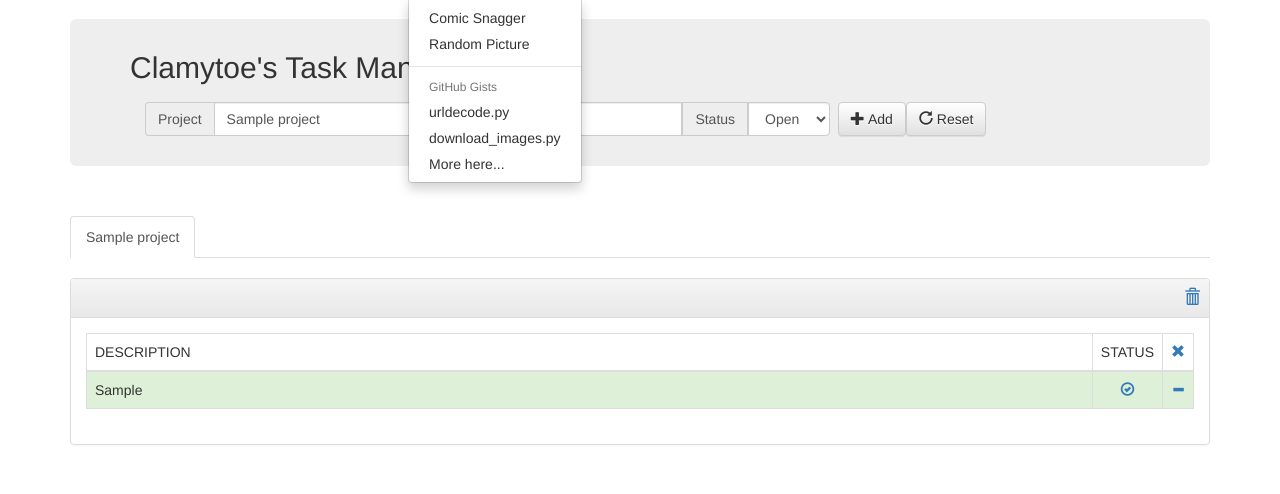
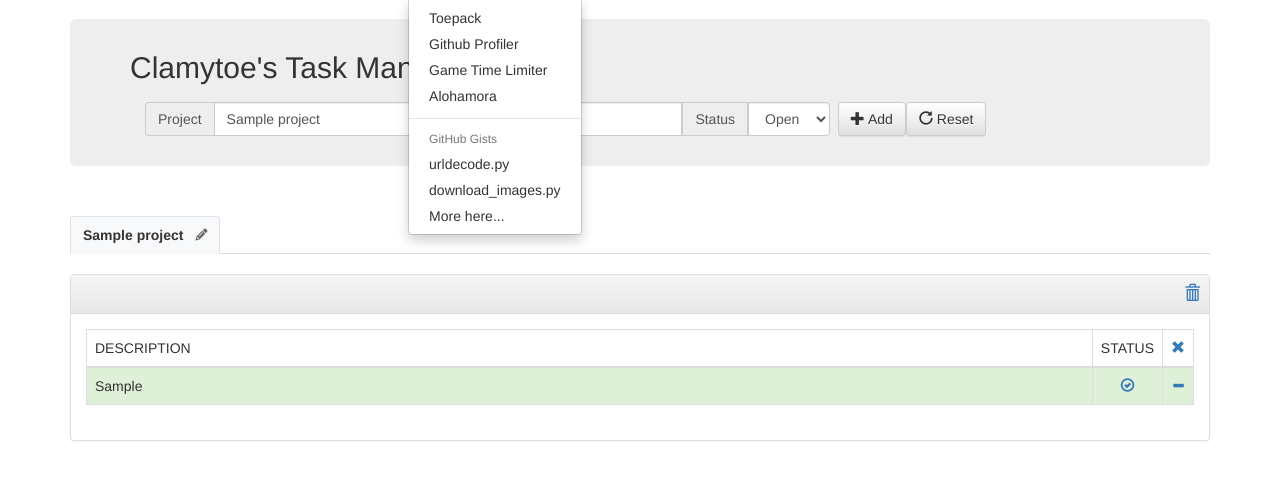
Before and after one commit to clamytoe/Task-Manager, a Flask app: page / in a window 1280 px wide, after a click on "Other GitHub Projects". Shown: the part 51-545 px from the top of the page. Run offline with Flask 3, Linux system fonts and the light colour scheme; tables that the repository leaves empty hold one stand-in row (values such as "Sample post"); some libraries are stand-ins or nearby versions.

Commit message:
Added ability to edit project names in place

```diff
--- a/app.py
+++ b/app.py
@@ -1,6 +1,6 @@
 from flask import Flask, request
 from flask import render_template
-from flask import redirect
+from flask import redirect, url_for
 from flask_sqlalchemy import SQLAlchemy
 from flask import jsonify
 from flasgger import Swagger
@@ -200,7 +200,20 @@ def tab_nav(tab):
     db.session.commit()
     return redirect('/')
 
-"I have added my new features below."
+
+@app.route('/rename_project/<int:id>', methods=['POST'])
+def rename_project(id):
+    data = request.get_json()
+    new_name = data.get('new_name', '').strip()
+    if new_name:
+        project = Projects.query.get_or_404(id)
+        project.project_name = new_name
+        db.session.commit()
+        return '', 204
+    return 'Invalid name', 400
+
+
+# new features below."
 
 @app.route('/api/projects', methods=['GET'])
 def api_get_projects():
--- a/static/css/navbar-fixed-top.css
+++ b/static/css/navbar-fixed-top.css
@@ -2,15 +2,62 @@ body {
   min-height: 2000px;
   padding-top: 70px;
 }
+
 .jumbotron {
   padding-top: 12px;
   padding-bottom: 72px;
 }
+
 #taskNav {
   padding-bottom: 0px;
   margin-bottom: 0px;
 }
+
 #taskPanel {
   padding-top: 0px;
   margin-top: 0px;
 }
+
+.tab-container {
+  display: flex;
+  align-items: center;
+  justify-content: space-between;
+  gap: 8px;
+}
+
+.tab-container a {
+  display: inline-flex;
+  align-items: center;
+  gap: 6px;
+  padding: 8px 12px;
+  font-size: 14px;
+  font-weight: normal;
+  border: 1px solid transparent;
+  border-radius: 4px 4px 0 0;
+  text-decoration: none;
+  color: #333;
+}
+
+.tab-container a.active {
+  background-color: #f8f9fa;
+  border-color: #dee2e6 #dee2e6 transparent;
+  font-weight: bold;
+}
+
+.edit-inline {
+  font-size: 0.85em;
+  color: #666;
+  margin-left: 6px;
+}
+
+.edit-inline:hover {
+  color: #000;
+}
+
+.edit-input {
+  font-size: 14px;
+  padding: 4px;
+  border: 1px solid #ccc;
+  border-radius: 4px;
+  width: 100px;
+}
--- /dev/null
+++ b/static/js/ux.js
@@ -0,0 +1,39 @@
+document.addEventListener('DOMContentLoaded', function () {
+  document.querySelectorAll('.edit-inline').forEach(icon => {
+    icon.addEventListener('click', function (e) {
+      e.preventDefault();
+      e.stopPropagation();
+
+      const tabLink = this.closest('.tab-link');
+      const nameSpan = tabLink.querySelector('.project-name');
+      const currentName = nameSpan.textContent.trim();
+      const projectId = tabLink.dataset.projectId;
+
+      // Create input field
+      const input = document.createElement('input');
+      input.type = 'text';
+      input.value = currentName;
+      input.className = 'edit-input';
+      nameSpan.replaceWith(input);
+      input.focus();
+
+      input.addEventListener('keydown', function (event) {
+        if (event.key === 'Enter') {
+          const newName = input.value.trim();
+          if (newName && newName !== currentName) {
+            fetch(`/rename_project/${projectId}`, {
+              method: 'POST',
+              headers: { 'Content-Type': 'application/json' },
+              body: JSON.stringify({ new_name: newName })
+            })
+              .then(response => response.ok ? location.reload() : alert('Rename failed'));
+          } else {
+            input.replaceWith(nameSpan); // Cancel if unchanged
+          }
+        }
+      });
+
+      input.addEventListener('blur', () => input.replaceWith(nameSpan)); // Cancel on blur
+    });
+  });
+});
--- a/templates/index.html
+++ b/templates/index.html
@@ -1,5 +1,6 @@
 <!doctype html>
 <html lang="en">
+
 <head>
     <meta charset="utf-8">
     <meta http-equiv="X-UA-Compatible" content="IE=edge">
@@ -19,6 +20,9 @@
     <!-- Optional theme -->
     <link rel="stylesheet" href="https://maxcdn.bootstrapcdn.com/bootstrap/3.3.7/css/bootstrap-theme.min.css"
         integrity="sha384-rHyoN1iRsVXV4nD0JutlnGaslCJuC7uwjduW9SVrLvRYooPp2bWYgmgJQIXwl/Sp" crossorigin="anonymous">
+
+    <!-- Font Awesome  -->
+    <link rel="stylesheet" href="https://cdnjs.cloudflare.com/ajax/libs/font-awesome/6.4.0/css/all.min.css">
 
     <!-- IE10 viewport hack for Surface/desktop Windows 8 bug -->
     <link href="{{ url_for('static', filename='css/ie10-viewport-bug-workaround.css') }}" rel="stylesheet">
@@ -49,13 +53,17 @@
                         <a href="#" class="dropdown-toggle" data-toggle="dropdown" role="button" aria-haspopup="true"
                             aria-expanded="false">Other GitHub Projects <span class="caret"></span></a>
                         <ul class="dropdown-menu">
-                            <li><a href="https://github.com/clamytoe/comicSnagger">Comic Snagger</a></li>
-                            <li><a href="https://github.com/clamytoe/randPic">Random Picture</a></li>
+                            <li><a href="https://github.com/clamytoe/toepack">Toepack</a></li>
+                            <li><a href="https://github.com/clamytoe/Github-Profiler">Github Profiler</a></li>
+                            <li><a href="https://github.com/clamytoe/game_time_limiter">Game Time Limiter</a></li>
+                            <li><a href="https://github.com/clamytoe/alohamora">Alohamora</a></li>
                             <li role="separator" class="divider"></li>
                             <li class="dropdown-header">GitHub Gists</li>
-                            <li><a href="https://gist.github.com/clamytoe/36fa8a8b69966bd1f57fa272461abd45">urldecode.py</a>
+                            <li><a
+                                    href="https://gist.github.com/clamytoe/36fa8a8b69966bd1f57fa272461abd45">urldecode.py</a>
                             </li>
-                            <li><a href="https://gist.github.com/clamytoe/ed3e39e5e943d10c359c">download_images.py</a></li>
+                            <li><a href="https://gist.github.com/clamytoe/ed3e39e5e943d10c359c">download_images.py</a>
+                            </li>
                             <li><a href="https://gist.github.com/clamytoe">More here...</a></li>
                         </ul>
                     </li>
@@ -75,7 +83,9 @@
                 <div class="form-group">
                     <div class="input-group">
                         <span class="input-group-addon container-fluid">Project</span>
-                        <input type="text" name="project" class="form-control" {% for project in projects %}{% if project.project_id == active %}value="{{ project.project_name }}"{% endif %}{% endfor %} placeholder="Project name">
+                        <input type="text" name="project" class="form-control" {% for project in projects %}{% if
+                            project.project_id==active %}value="{{ project.project_name }}" {% endif %}{% endfor %}
+                            placeholder="Project name">
                         <span class="input-group-addon container-fluid">Task</span>
                         <input type="text" name="task" class="form-control" placeholder="Add new task" required>
                         <span class="input-group-addon container-fluid">Status</span>
@@ -103,12 +113,18 @@
             <span id="taksNav" class="container">
                 <ul class="nav nav-tabs">
                     {% for tab in projects %}
+                    <li role="presentation">
+                        <div class="tab-container">
                             {% if tab.project_id == active %}
-                    <li role="presentation" class="active">
+                            <a href="/project/{{ tab.project_name }}" class="active tab-link"
+                                data-project-id="{{ tab.project_id }}">
+                                <span class="project-name">{{ tab.project_name }}</span>
+                                <i class="fas fa-pencil-alt edit-inline" title="Edit"></i>
+                            </a>
                             {% else %}
-                    <li role="presentation">
+                            <a href="/project/{{ tab.project_name }}">{{ tab.project_name }}</a>
                             {% endif %}
-                        <a href="/project/{{ tab.project_name }}">{{ tab.project_name }}</a>
+                        </div>
                     </li>
                     {% endfor %}
                 </ul>
@@ -185,5 +201,8 @@
         crossorigin="anonymous"></script>
     <!-- IE10 viewport hack for Surface/desktop Windows 8 bug -->
     <script src="{{ url_for('static', filename='js/ie10-viewport-bug-workaround.js') }}"></script>
+    <!-- UX code for this page -->
+    <script src="{{ url_for('static', filename='js/ux.js') }}"></script>
 </body>
+
 </html>
```
Lines whose indentation alone changed are shown as unchanged.
